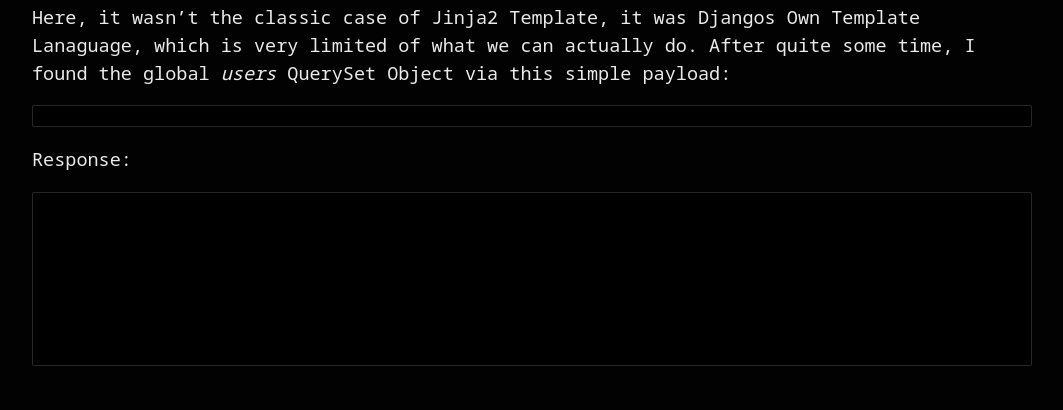
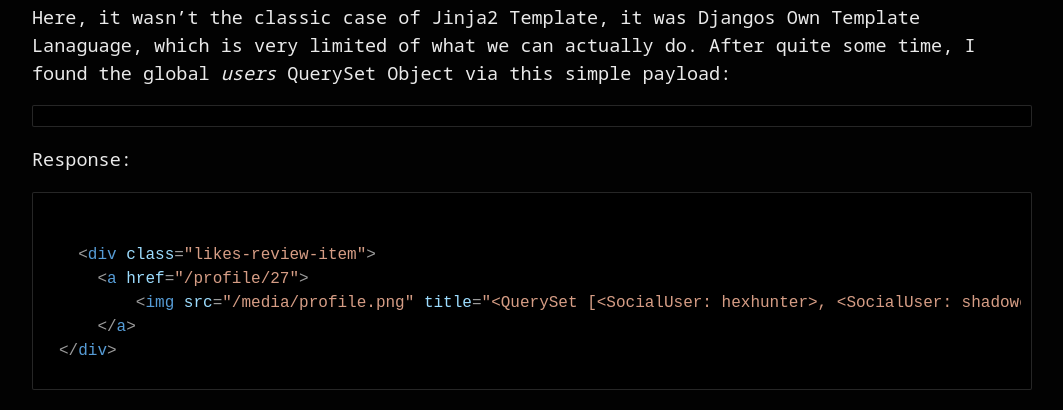
Before and after one commit to 20kilograma/blog, a Jekyll site: the page built from hacknet-htb.md, in a window 1280 px wide and 900 px high, scrolled down 1737 px, cut to the strip 490-900 px from the top of the window. Shown: the whole strip, without its empty margins (108-1171 px from the left). Built offline with Jekyll 4.4.1, drawn with Linux system fonts in a browser that asks for light colours; nearby versions of some CDN libraries; some web fonts are replaced; our own code applies the rules of GitHub Pages for plain Markdown files; before the commit the page ends 2613 px from its top, so only the background shows below that.

Commit message:
Modify HTML response to include users QuerySet
Updated the HTML response structure to include the 'users' QuerySet in the title attribute.

```diff
--- a/hacknet-htb.md
+++ b/hacknet-htb.md
@@ -37,8 +37,8 @@
 <pre><code class="language-none">{{ users }}</code></pre>
 Response:
 <pre><code class="language-html"><!-- ...PROFILES FROM OTHER USERS -->
-  <div class="likes-review-item">
-    <a href="/profile/27">
-        <img src="/media/profile.png" title="&lt;QuerySet [&lt;SocialUser: hexhunter&gt;, &lt;SocialUser: shadowcaster&gt;, &lt;SocialUser: blackhat_wolf&gt;, &lt;SocialUser: glitch&gt;, &lt;SocialUser: codebreaker&gt;, &lt;SocialUser: shadowmancer&gt;, &lt;SocialUser: whitehat&gt;, &lt;SocialUser: brute_force&gt;, &lt;SocialUser: shadowwalker&gt;, &lt;SocialUser: {{ users }}&gt;]&gt;">
-    </a>
-</div></code></pre>
+  &lt;div class="likes-review-item">
+    &lt;a href="/profile/27">
+        &lt;img src="/media/profile.png" title="&lt;QuerySet [&lt;SocialUser: hexhunter&gt;, &lt;SocialUser: shadowcaster&gt;, &lt;SocialUser: blackhat_wolf&gt;, &lt;SocialUser: glitch&gt;, &lt;SocialUser: codebreaker&gt;, &lt;SocialUser: shadowmancer&gt;, &lt;SocialUser: whitehat&gt;, &lt;SocialUser: brute_force&gt;, &lt;SocialUser: shadowwalker&gt;, &lt;SocialUser: {{ users }}&gt;]&gt;">
+    &lt;/a>
+&lt;/div></code></pre>
```
